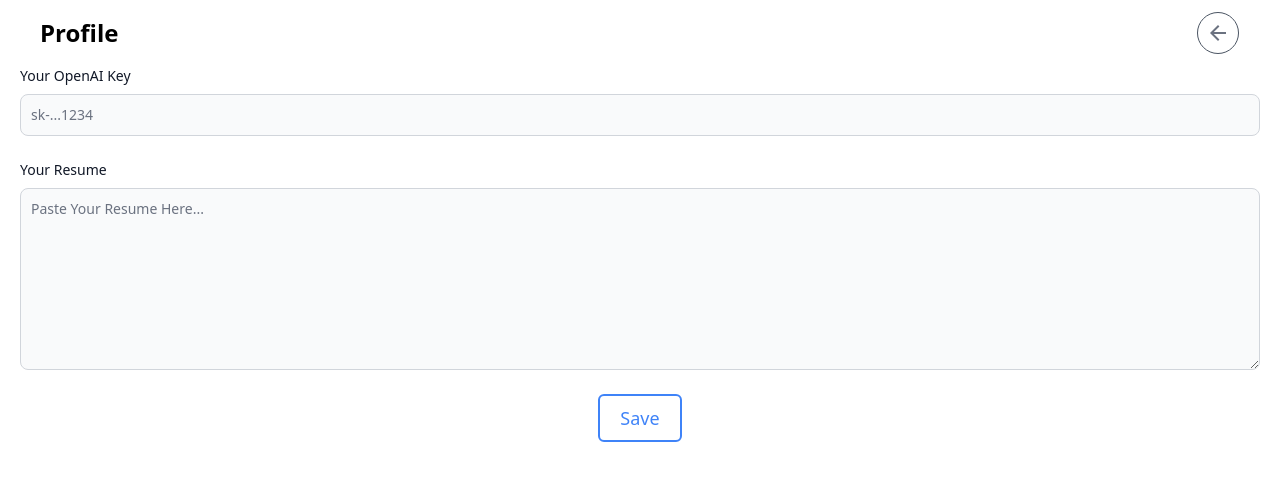
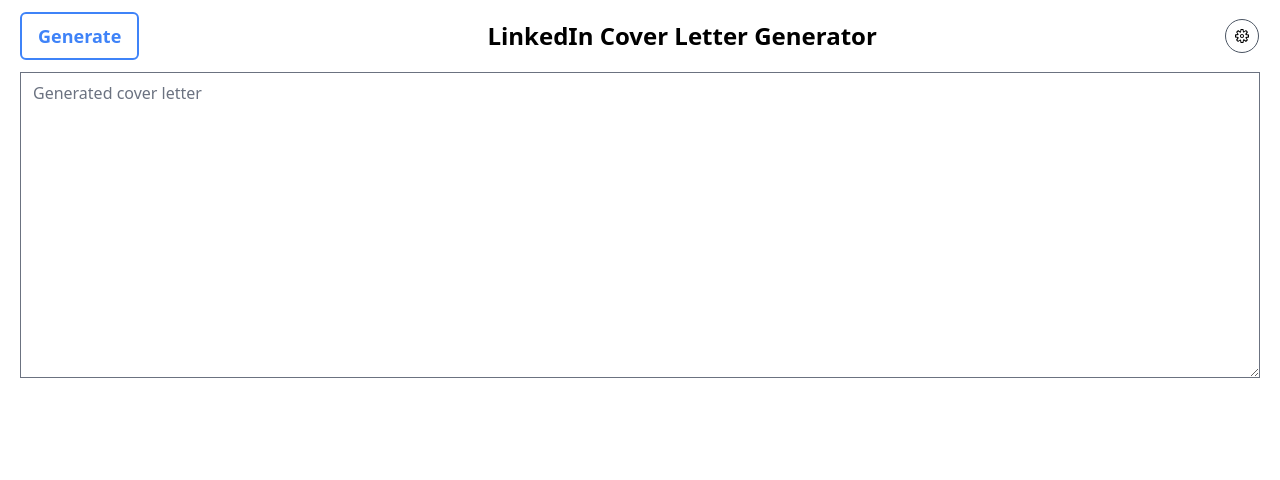
Before and after one commit to TimPokanai/job-hunter-rebase, a React (Create React App) app: page / in a window 1280 px wide. Shown: the top 480 px of the page. Built offline with nearby package versions, Linux system fonts and the light colour scheme.

Commit message:
Implemented page routing, begun profile logic

```diff
--- a/src/App.js
+++ b/src/App.js
@@ -1,9 +1,22 @@
-import React from 'react';
+import React, { useState } from "react";
+import Generator from "./components/Generator.js";
+import Profile from "./components/Profile.js";
+import { ROUTES } from "./utilities/routes.js";
 
 function App() {
-  return (
-    <div>Testing</div>
-  );
+  const [page, setPage] = useState();
+  const [resume, setResume] = useState();
+  const [openAIKey, setOpenAIKey] = useState();
+  switch(page) {
+    case ROUTES.GENERATOR:
+      return <Generator setPage={setPage} />;
+
+    case ROUTES.PROFILE:
+      return <Profile setPage={setPage} resume={setResume} openAIKey={setOpenAIKey} />;
+
+    default:
+      return <Generator setPage={setPage} />;
+    }
 }
 
 export default App;
--- a/src/components/Generator.js
+++ b/src/components/Generator.js
@@ -1,7 +1,8 @@
 import React from 'react';
 import { VscGear } from 'react-icons/vsc';
+import { ROUTES } from "../utilities/routes.js";
 
-function Generator() {
+function Generator({setPage}) {
   return (
     <div className="flex flex-col">
         <div className="flex flex-row justify-between mx-5 my-3 items-center">
@@ -9,7 +10,7 @@
                 Generate
             </button>
             <h2 className="text-2xl font-bold">LinkedIn Cover Letter Generator</h2>
-            <button className="border mr-[1px] p-2 border-solid border-gray-600 rounded-[100%] hover:bg-gray-200 hover:border-2 hover:mr-0 transition duration-300 ease-in-out">
+            <button onClick={() => {setPage(ROUTES.PROFILE);}} className="border mr-[1px] p-2 border-solid border-gray-600 rounded-[100%] hover:bg-gray-200 hover:border-2 hover:mr-0 transition duration-300 ease-in-out">
                 <VscGear />
             </button>
         </div>
--- a/src/components/Profile.js
+++ b/src/components/Profile.js
@@ -1,13 +1,14 @@
 import React from 'react';
-import {MdArrowBack} from 'react-icons/md';
+import { MdArrowBack } from 'react-icons/md';
+import { ROUTES } from "../utilities/routes.js";
 
-function Profile() {
+function Profile({setPage}) {
   return (
     <div className="flex flex-col mx-5">
         <div className="flex flex-row justify-between mx-5 my-3 items-center">
         <h2 className="text-2xl font-bold">Profile</h2>
-        <button className="border mr-[1px] p-2 border-solid border-gray-600 rounded-[100%]">
-            <MdArrowBack className="text-[150%] text-gray-500"></MdArrowBack>
+        <button onClick={() => {setPage(ROUTES.GENERATOR);}} className="border mr-[1px] p-2 border-solid border-gray-600 rounded-[100%]">
+            <MdArrowBack className="text-[150%] text-gray-500"/>
         </button>
         </div>
         <form className="flex-col">
--- a/src/index.js
+++ b/src/index.js
@@ -2,8 +2,6 @@
 import ReactDOM from 'react-dom';
 import './index.css';
 import App from './App';
-import Generator from './components/Generator';
-import Profile from './components/Profile';
 
 
-ReactDOM.render(<Profile />, document.getElementById('root'));
+ReactDOM.render(<App />, document.getElementById('root'));
--- /dev/null
+++ b/src/utilities/routes.js
@@ -0,0 +1,4 @@
+export const ROUTES = {
+    GENERATOR: "GENERATOR",
+    PROFILE: "PROFILE",
+}
```
